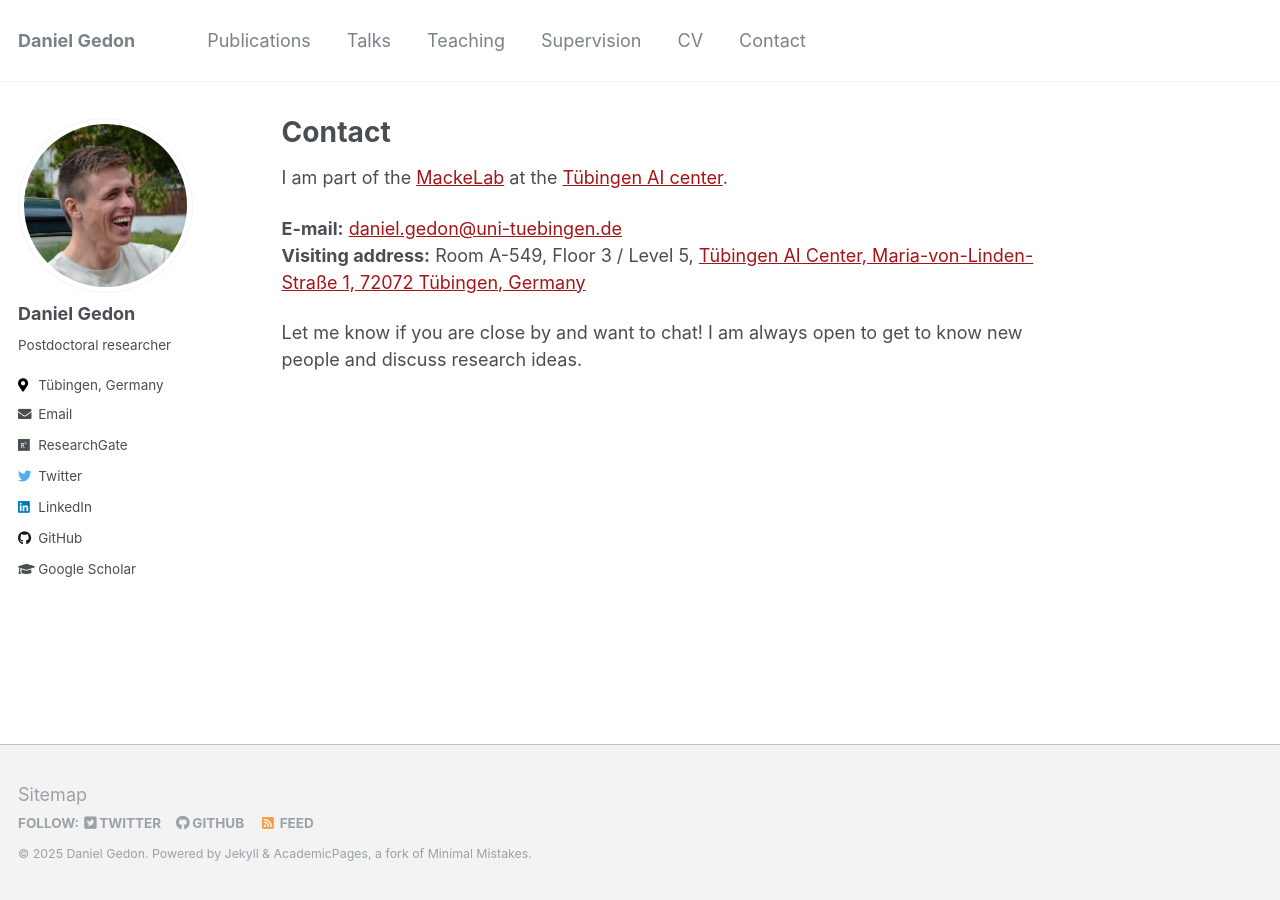
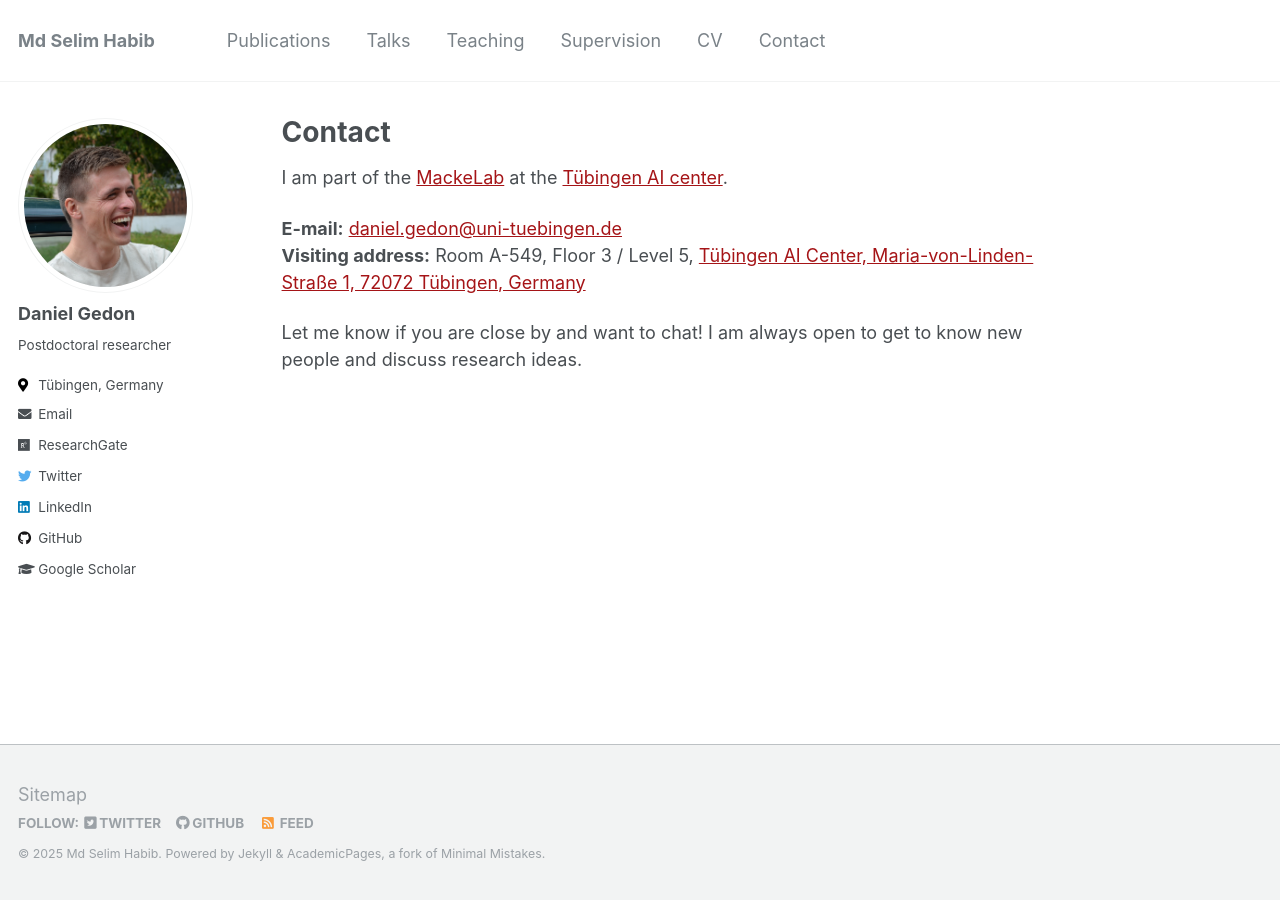
Before and after one commit to mhabib73/NOFLabDemo.github.io, a Jekyll site: the page built from _pages/contact.md, in a window 1280 px wide. Built offline with Jekyll 4.4.1, drawn with Linux system fonts in a browser that asks for light colours.

Commit message:
Update _config.yml

```diff
--- a/_config.yml
+++ b/_config.yml
@@ -7,10 +7,10 @@
 
 # Site Settings
 locale                   : "en-US"
-title                    : "Daniel Gedon"
+title                    : "Md Selim Habib"
 title_separator          : "-"
-name                     : &name "Daniel Gedon"
-description              : &description "Postdoctoral researcher at Tübingen University, Germany"
+name                     : &name "Md Selim Habib"
+description              : &description "Assistant Professor, Florida Institute of Technology, USA"
 url                      : https://dgedon.github.io # the base hostname & protocol for your site e.g. "https://mmistakes.github.io"
 baseurl                  : "" # the subpath of your site, e.g. "/blog"
 repository               : "dgedon/dgedon.github.io"
```
